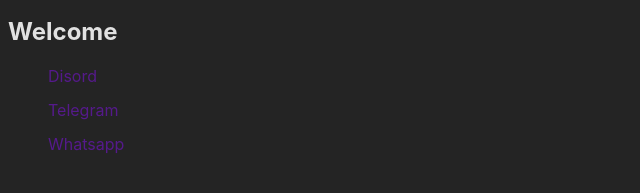
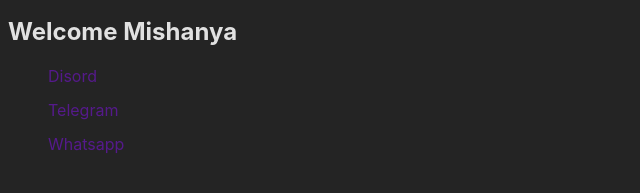
Before and after one commit to PoweredDeveloper/PoweredDeveloper.github.io, a plain HTML site: page index.html in a window 1280 px wide. Shown: the whole page, without its empty margins (0-640 px from the left). Drawn offline with Linux system fonts and the light colour scheme.

Commit message:
Added Mishanya

```diff
--- a/index.html
+++ b/index.html
@@ -10,7 +10,7 @@
     <main>
       <div>
         <div>
-          <h2 class="Header">Welcome</h2>
+          <h2 class="Header">Welcome Mishanya</h2>
           <div>
             <ul>
               <li><a href="">Disord</a></li>
```
